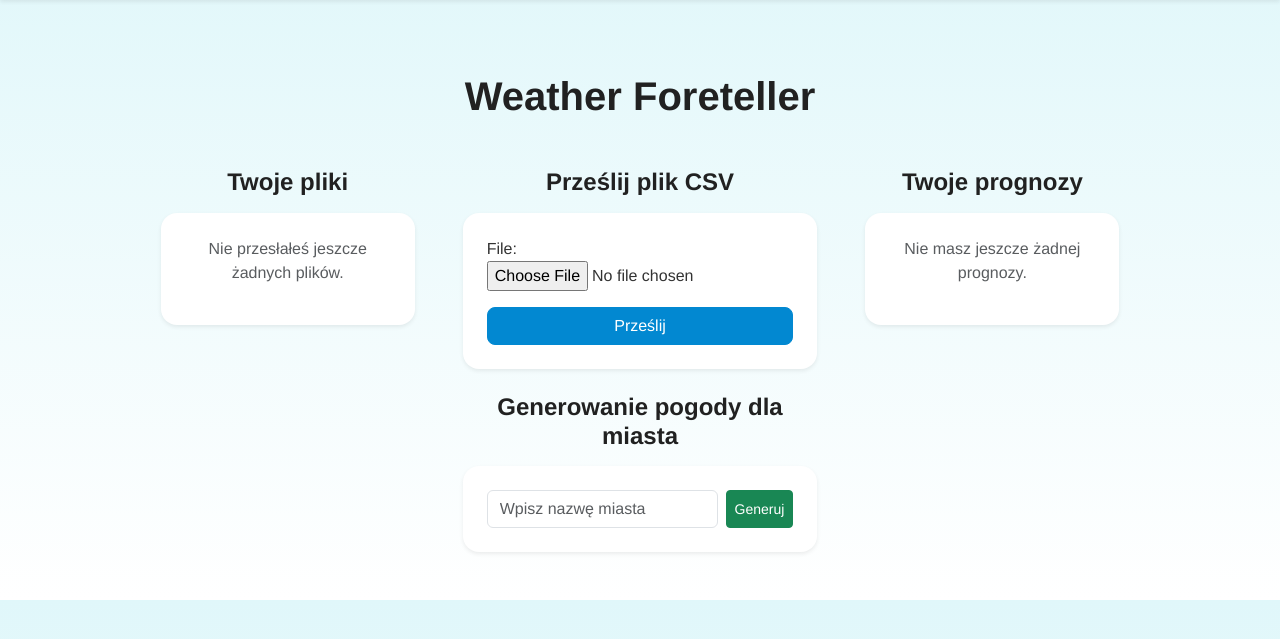
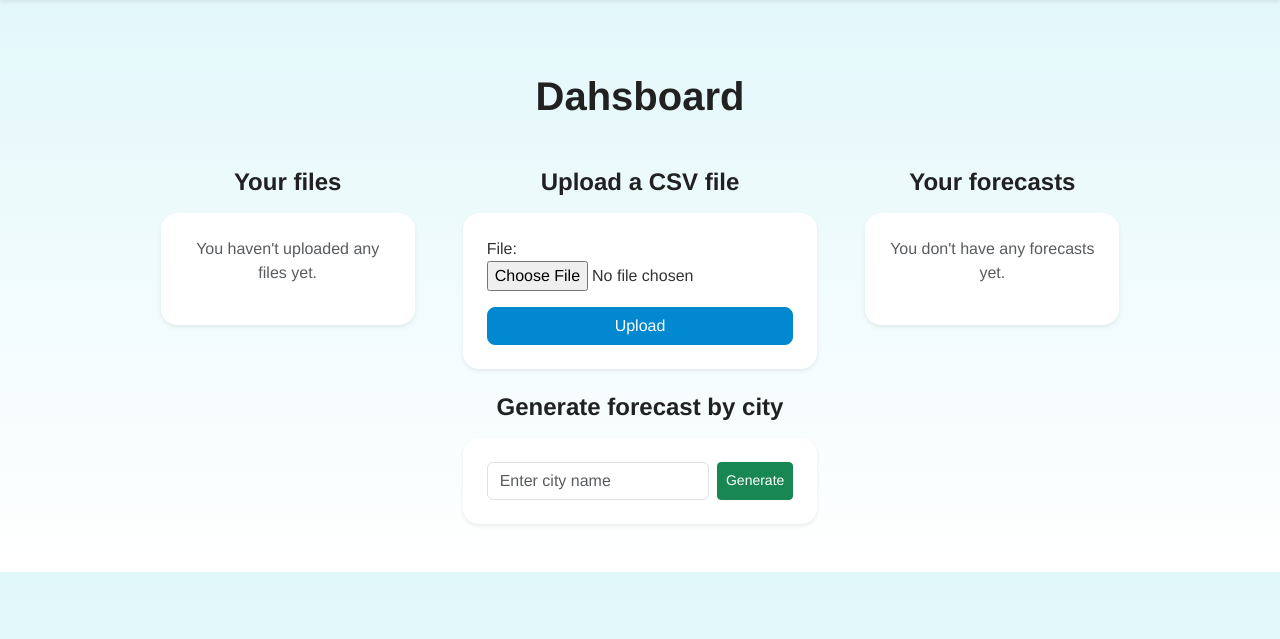
Before and after one commit to arkadiusoo/WeatherForeteller, a Django app: page / in a window 1280 px wide. Shown: the part 56-695 px from the top of the page. Run offline with Django 5.2, Linux system fonts and the light colour scheme; the visitor is signed in with stand-in values (Sample User, id 1); data that the repository does not hold is empty.

Commit message:
dashboard tranlated

```diff
--- a/templates/account/signup.html
+++ b/templates/account/signup.html
@@ -3,7 +3,7 @@
 {% load i18n %}
 {% load crispy_forms_tags %}
 
-{% block title %}Zarejestruj się{% endblock %}
+{% block title %}{% trans 'Sign up' %}{% endblock %}
 
 {% block content %}
 <div class="container d-flex justify-content-center align-items-center" style="min-height: 90vh;">
--- a/templates/pages/home.html
+++ b/templates/pages/home.html
@@ -1,19 +1,20 @@
 {% extends '_base.html' %}
 {% load static %}
 {% load custom_filters %}
+{% load i18n %}
 
-{% block title %}Home page{% endblock title %}
+{% block title %}{% trans "Home page" %}{% endblock title %}
 
 {% block content %}
 <div class="container-fluid py-5">
 
-  <h1 class="text-center mb-5">Weather Foreteller</h1>
+  <h1 class="text-center mb-5">Dahsboard</h1>
 
   <div class="row justify-content-center px-5 gx-5">
 
     <!-- Twoje pliki CSV -->
     <div class="col-lg-3">
-      <h4 class="mb-3 text-center">Twoje pliki</h4>
+      <h4 class="mb-3 text-center">{% trans "Your files" %}</h4>
       <div class="bg-white p-4 rounded shadow-sm" style="max-height: 400px; overflow-y: auto;">
         {% if user_csvs %}
         <ul class="list-group list-group-flush">
@@ -26,37 +27,37 @@
               </div>
               <!-- Przycisk do generowania prognozy CSV -->
               <button type="button" class="btn btn-sm btn-success generate-forecast-csv-btn" data-csv-id="{{ csv.id }}">
-                Generuj
+                {% trans "Generate" %}
               </button>
             </div>
           </li>
           {% endfor %}
         </ul>
         {% else %}
-        <p class="text-muted text-center">Nie przesłałeś jeszcze żadnych plików.</p>
+        <p class="text-muted text-center">{% trans "You haven't uploaded any files yet." %}</p>
         {% endif %}
       </div>
     </div>
 
     <!-- Przesyłanie pliku + Generowanie po mieście -->
     <div class="col-lg-4">
-      <h4 class="mb-3 text-center">Prześlij plik CSV</h4>
+      <h4 class="mb-3 text-center">{% trans "Upload a CSV file" %}</h4>
       <div class="bg-white p-4 rounded shadow-sm mb-4">
         <form method="POST" enctype="multipart/form-data">
           {% csrf_token %}
           {{ form.as_p }}
           <div class="d-grid mt-3">
-            <button class="btn btn-primary" type="submit">Prześlij</button>
+            <button class="btn btn-primary" type="submit">{% trans "Upload" %}</button>
           </div>
         </form>
       </div>
 
-      <h4 class="mb-3 text-center">Generowanie pogody dla miasta</h4>
+      <h4 class="mb-3 text-center">{% trans "Generate forecast by city" %}</h4>
       <div class="bg-white p-4 rounded shadow-sm">
         <div class="d-flex">
-          <input type="text" id="city-name-input" class="form-control me-2" placeholder="Wpisz nazwę miasta">
+          <input type="text" id="city-name-input" class="form-control me-2" placeholder="{% trans 'Enter city name' %}">
           <button type="button" id="generate-city-btn" class="btn btn-sm btn-success">
-            Generuj
+            {% trans "Generate" %}
           </button>
         </div>
       </div>
@@ -64,7 +65,7 @@
 
     <!-- Twoje prognozy -->
     <div class="col-lg-3">
-      <h4 class="mb-3 text-center">Twoje prognozy</h4>
+      <h4 class="mb-3 text-center">{% trans "Your forecasts" %}</h4>
       <div class="bg-white p-4 rounded shadow-sm" style="max-height: 400px; overflow-y: auto;">
         {% if user_forecasts %}
         <ul class="list-group list-group-flush">
@@ -78,10 +79,10 @@
 
               <div class="d-flex justify-content-between">
                 <button type="button" class="btn btn-sm btn-primary toggle-details-btn" data-forecast-id="{{ forecast.id }}">
-                  Details
+                  {% trans "Details" %}
                 </button>
                 <a href="/api/forecasts/{{ forecast.id }}/download/" class="btn btn-sm btn-outline-success">
-                  Download
+                  {% trans "Download" %}
                 </a>
               </div>
 
@@ -99,7 +100,7 @@
                         <i class="bi bi-sun" style="font-size: 48px; color: gold;"></i>
                       {% endif %}
                       <h2 class="mt-2">{{ temp|floatformat:1 }}°C</h2>
-      <p>Wilgotność: {{ hum|floatformat:1 }}%</p>
+                      <p>{% trans "Humidity" %}: {{ hum|floatformat:1 }}%</p>
                       <p class="text-muted">{{ time }}</p>
                     </div>
                   </div>
@@ -107,8 +108,8 @@
                 </div>
 
                 <div class="d-flex justify-content-between mt-2">
-  <button class="btn btn-sm btn-outline-primary prev-slide" data-forecast-id="{{ forecast.id }}" disabled>&lt;</button>
-  <button class="btn btn-sm btn-outline-primary next-slide" data-forecast-id="{{ forecast.id }}">&gt;</button>
+                  <button class="btn btn-sm btn-outline-primary prev-slide" data-forecast-id="{{ forecast.id }}" disabled>&lt; {% trans "Previous" %}</button>
+                  <button class="btn btn-sm btn-outline-primary next-slide" data-forecast-id="{{ forecast.id }}">{% trans "Next" %} &gt;</button>
                 </div>
 
               </div>
@@ -118,7 +119,7 @@
           {% endfor %}
         </ul>
         {% else %}
-        <p class="text-muted text-center">Nie masz jeszcze żadnej prognozy.</p>
+        <p class="text-muted text-center">{% trans "You don't have any forecasts yet." %}</p>
         {% endif %}
       </div>
     </div>
```
Also changed, not shown: locale/pl/LC_MESSAGES/django.po, 1 other file. Lines whose indentation alone changed are shown as unchanged.
